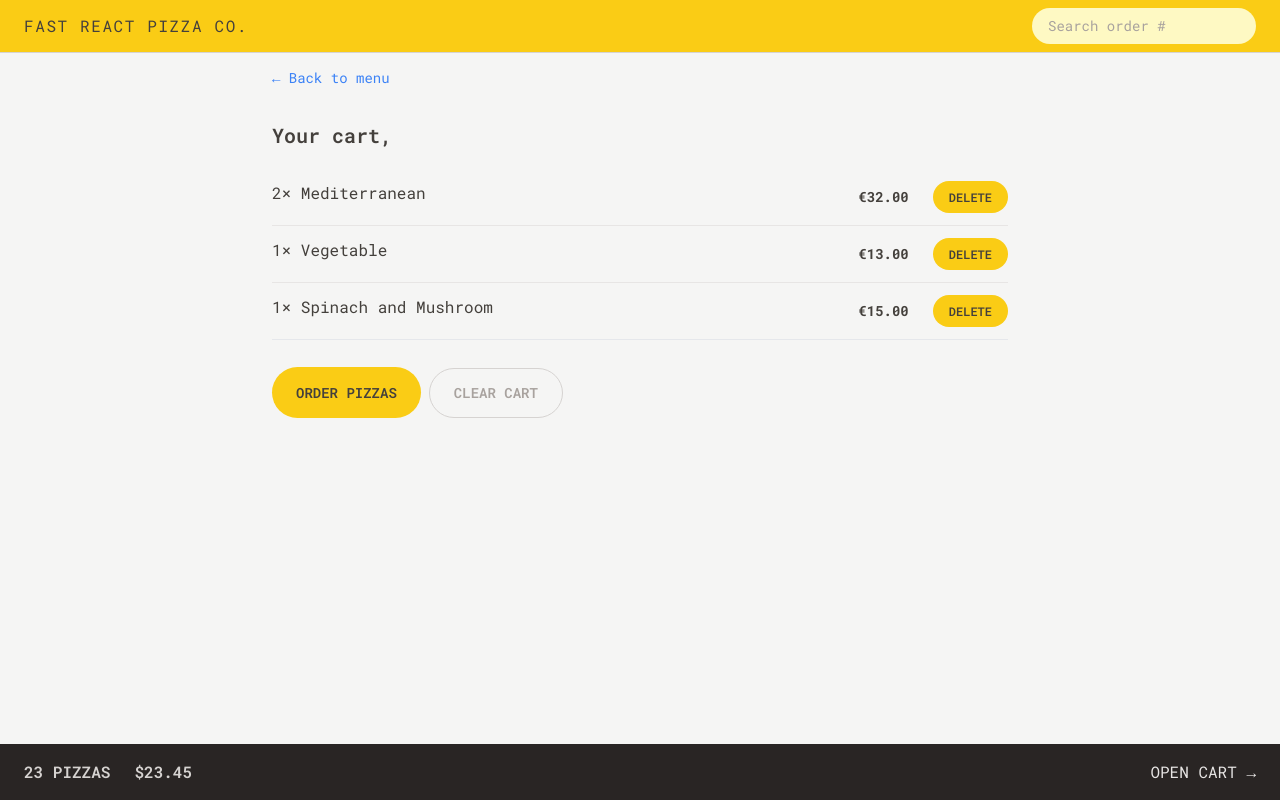
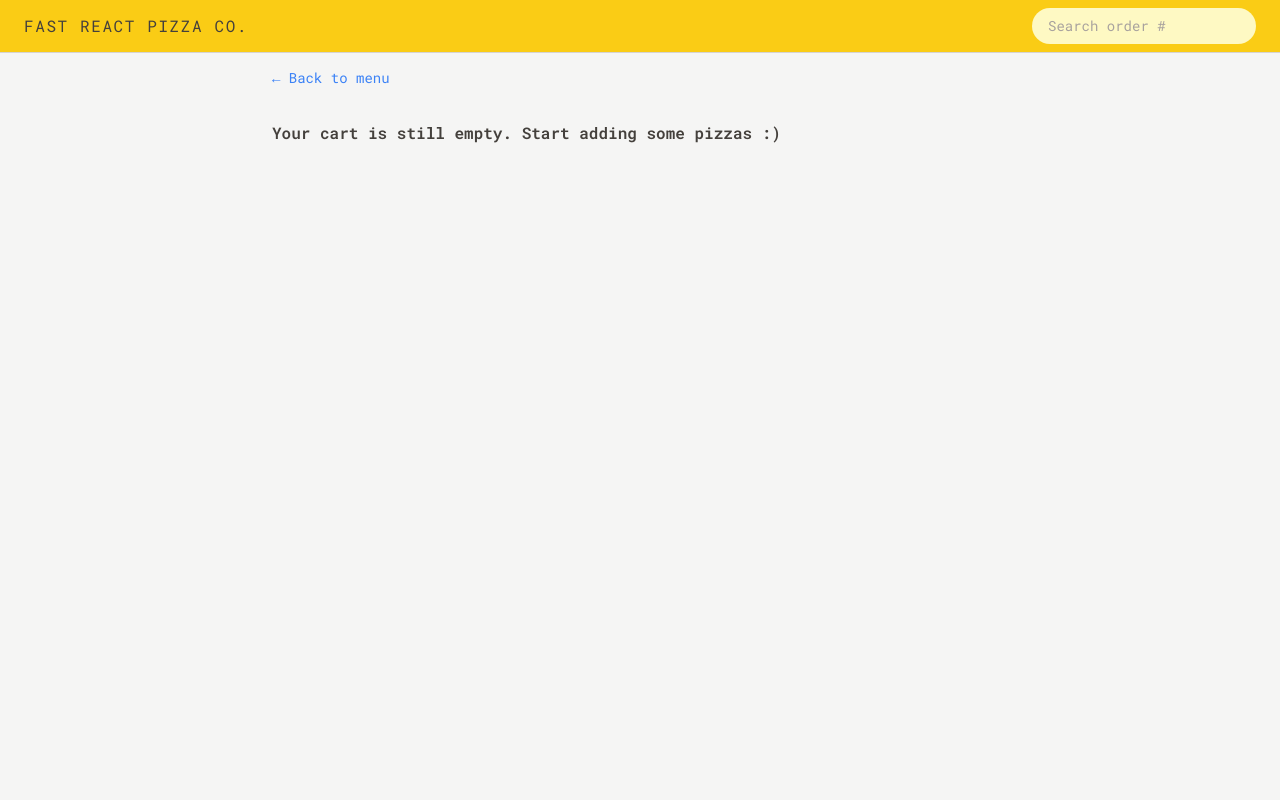
Before and after one commit to RamandeepChamba/fast-react-pizza, a React (Vite) app: page /cart in a window 1280 px wide. Built offline with nearby package versions, Linux system fonts and the light colour scheme.

Commit message:
cart overview and cart page are now using cart state, also implemented clear cart button

```diff
--- a/src/features/cart/Cart.jsx
+++ b/src/features/cart/Cart.jsx
@@ -1,36 +1,16 @@
-import { Link } from "react-router-dom";
 import LinkButton from "../../ui/LinkButton";
 import Button from "../../ui/Button";
 import CartItem from "./CartItem";
-import { useSelector } from "react-redux";
-
-const fakeCart = [
-  {
-    pizzaId: 12,
-    name: "Mediterranean",
-    quantity: 2,
-    unitPrice: 16,
-    totalPrice: 32,
-  },
-  {
-    pizzaId: 6,
-    name: "Vegetable",
-    quantity: 1,
-    unitPrice: 13,
-    totalPrice: 13,
-  },
-  {
-    pizzaId: 11,
-    name: "Spinach and Mushroom",
-    quantity: 1,
-    unitPrice: 15,
-    totalPrice: 15,
-  },
-];
+import EmptyCart from "./EmptyCart";
+import { useDispatch, useSelector } from "react-redux";
+import { clearCart, getCart } from "./cartSlice";
 
 function Cart() {
   const username = useSelector((state) => state.user.username);
-  const cart = fakeCart;
+  const cart = useSelector(getCart);
+  const dispatch = useDispatch();
+
+  if (!cart.length) return <EmptyCart />;
 
   return (
     <div className="px-4 py-3">
@@ -48,7 +28,9 @@
         <Button to="/order/new" type="primary">
           Order pizzas
         </Button>
-        <Button type="secondary">Clear cart</Button>
+        <Button type="secondary" onClick={() => dispatch(clearCart())}>
+          Clear cart
+        </Button>
       </div>
     </div>
   );
--- a/src/features/cart/CartOverview.jsx
+++ b/src/features/cart/CartOverview.jsx
@@ -1,11 +1,19 @@
+import { useSelector } from "react-redux";
 import { Link } from "react-router-dom";
+import { getTotalCartPrice, getTotalCartQuantity } from "./cartSlice";
+import { formatCurrency } from "../../utils/helpers";
 
 function CartOverview() {
+  const totalCartQuantity = useSelector(getTotalCartQuantity);
+  const totalCartPrice = useSelector(getTotalCartPrice);
+
+  if (!totalCartQuantity) return null;
+
   return (
     <div className="flex items-center justify-between bg-stone-800 p-4 text-sm uppercase text-stone-200 md:px-6 md:text-base">
       <p className="space-x-4 font-semibold text-stone-300 md:space-x-6">
-        <span>23 pizzas</span>
-        <span>$23.45</span>
+        <span>{totalCartQuantity} pizzas</span>
+        <span>{formatCurrency(totalCartPrice)}</span>
       </p>
       <Link to="/cart">Open cart &rarr;</Link>
     </div>
--- a/src/features/cart/EmptyCart.jsx
+++ b/src/features/cart/EmptyCart.jsx
@@ -1,11 +1,13 @@
-import { Link } from 'react-router-dom';
+import LinkButton from "../../ui/LinkButton";
 
 function EmptyCart() {
   return (
-    <div>
-      <Link to="/menu">&larr; Back to menu</Link>
+    <div className="px-4 py-3">
+      <LinkButton to="/menu">&larr; Back to menu</LinkButton>
 
-      <p>Your cart is still empty. Start adding some pizzas :)</p>
+      <p className="mt-8 font-semibold">
+        Your cart is still empty. Start adding some pizzas :)
+      </p>
     </div>
   );
 }
--- a/src/features/cart/cartSlice.js
+++ b/src/features/cart/cartSlice.js
@@ -1,15 +1,7 @@
 import { createSlice } from "@reduxjs/toolkit";
 
 const initialState = {
-  cart: [
-    {
-      pizzaId: 18,
-      name: "Ramizza",
-      quantity: 2,
-      unitPrice: 10,
-      totalPrice: 20,
-    },
-  ],
+  cart: [],
 };
 
 const cartSlice = createSlice({
@@ -51,3 +43,11 @@
 } = cartSlice.actions;
 
 export default cartSlice.reducer;
+
+export const getCart = (state) => state.cart.cart;
+
+export const getTotalCartQuantity = (state) =>
+  state.cart.cart.reduce((sum, item) => sum + item.quantity, 0);
+
+export const getTotalCartPrice = (state) =>
+  state.cart.cart.reduce((sum, item) => sum + item.totalPrice, 0);
```
